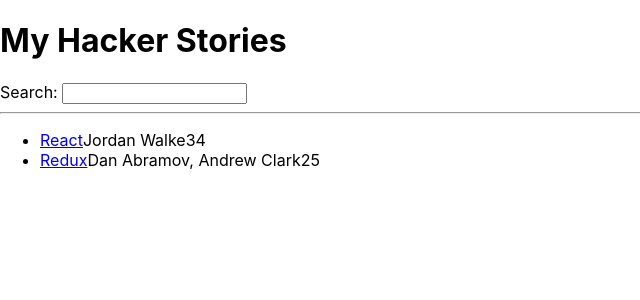
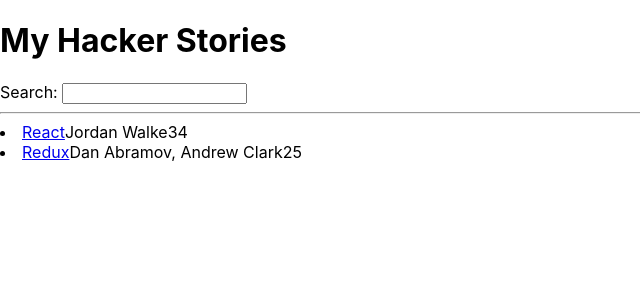
Before and after one commit to DoinaFitchevici/hacker-stories, a React (Create React App) app: page / in a window 1280 px wide. Shown: the top 300 px of the page, without its empty margins (0-640 px from the left). Built offline with nearby package versions, Linux system fonts and the light colour scheme.

Commit message:
More refactoring

```diff
--- a/src/App.js
+++ b/src/App.js
@@ -19,10 +19,8 @@
   },
 ];
 
-const List = () => (
-  <ul>
-    {list.map(function (item) {
-      return (
+const List = () =>
+  list.map((item) => (
     <li key={item.objectID}>
       <span>
         <a href={item.url}>{item.title}</a>
@@ -31,10 +29,7 @@
       <span>{item.num_comments}</span>
       <span>{item.points}</span>
     </li>
-      );
-    })}
-  </ul>
-);
+  ));
 
 const Search = () => (
   <div>
```
Lines whose indentation alone changed are shown as unchanged.
